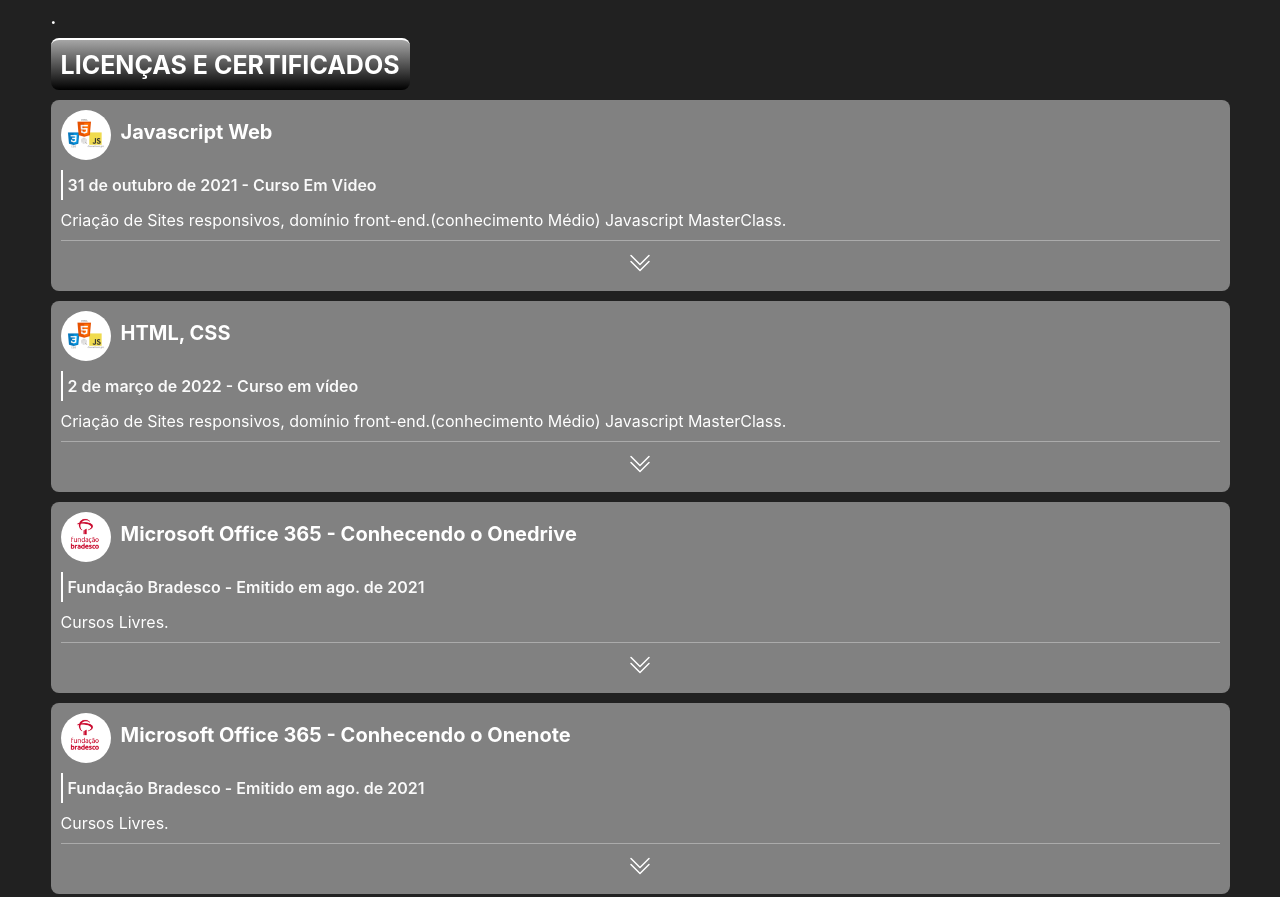
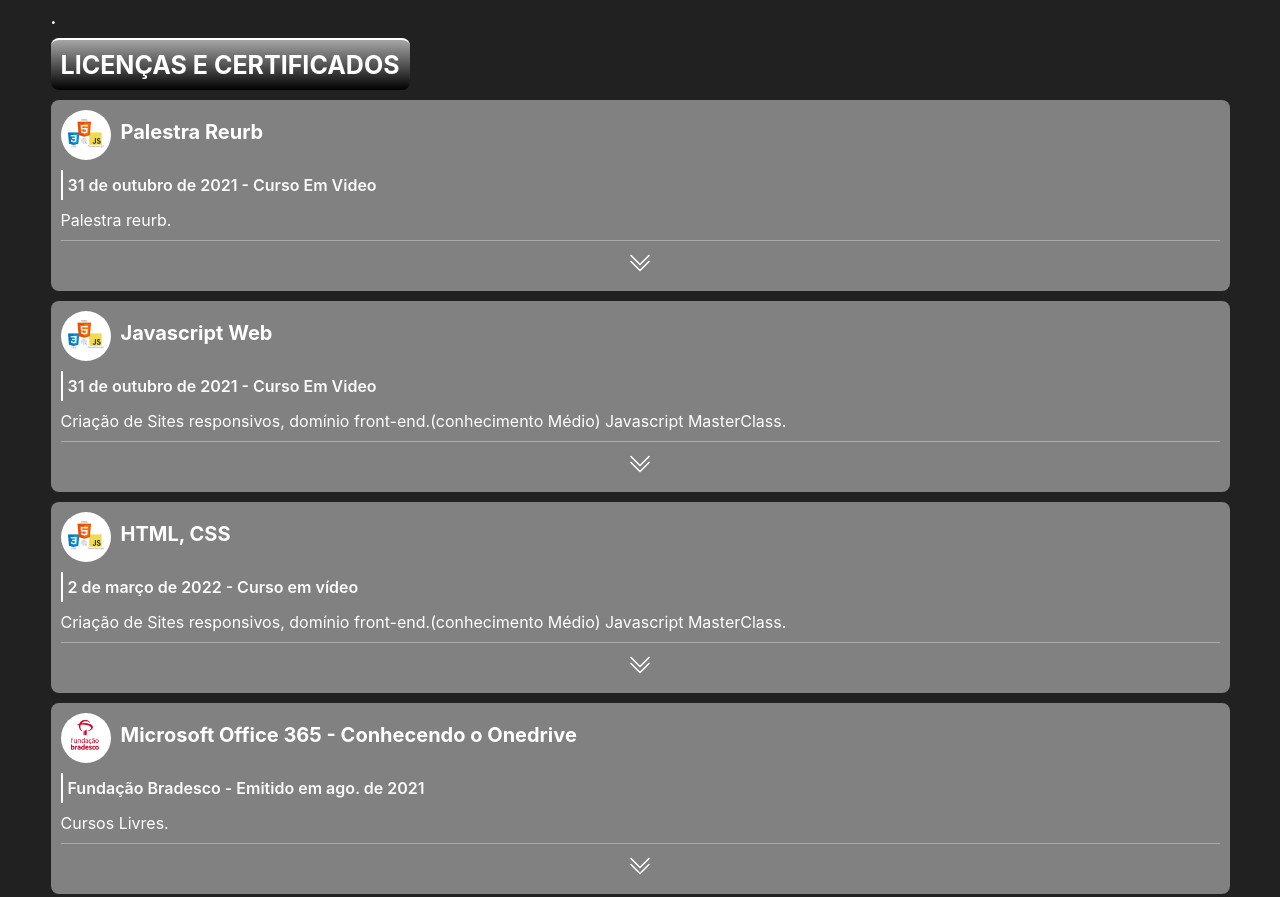
Before and after one commit to gleitons/gleitonNext, a Next.js app: page / in a window 1280 px wide. Shown: the part 4985-5882 px from the top of the page. Built offline with nearby package versions, Linux system fonts and the light colour scheme.

Commit message:
certificado

```diff
--- a/components/Objetivo.jsx
+++ b/components/Objetivo.jsx
@@ -263,6 +263,24 @@
             < BsChevronDoubleDown onClick={representanteC} />
         </>)
     }
+    /*REURB */
+    const reurb = () => {
+        setReurb(
+            <>
+                < RxDoubleArrowUp onClick={fecharReurby}  />
+                <InfoEscritas info='Autuação do processo administrativo. 2. Definição de modalidade. 3. Gravar a área/núcleo como ZEIS se Reurb-S. 4. Levantamento documental.' />
+                <InfoEscritas info='' />
+
+                <InfoEscritas info='CERTIFICADO:' />
+                <Certificados imagemC='/imagens/certificado-regularizacao-reurb-2023-gleiton-aparecido-soares-de-souza_1.png' />
+                <Certificados imagemC='/imagens/certificado-regularizacao-reurb-2023-gleiton-aparecido-soares-de-souza_2.png' />
+            </>)
+    }
+    const fecharReurby = () => {
+        setReurb(<>
+            < BsChevronDoubleDown onClick={reurb} />
+        </>)
+    }
     const [semInformacao, setInfomacao] = useState(<>< BsChevronDoubleDown onClick={semInfo} /></>)
     const [IObjetivo, setIObjetivo] = useState(<>< BsChevronDoubleDown onClick={abrirObjetivo} /></>)
 
@@ -280,6 +298,7 @@
     const [analise, setAnalise] = useState(<>< BsChevronDoubleDown onClick={abreAnalise} /></>)
     const [dWeb, setdWeb] = useState(<>< BsChevronDoubleDown onClick={desenvolvimentoW} /></>)
     const [representante, setRepresentante] = useState(<>< BsChevronDoubleDown onClick={representanteC} /></>)
+    const [reurby, setReurb] = useState(<>< BsChevronDoubleDown onClick={reurb} /></>)
 
 
     return (
@@ -541,6 +560,18 @@
 
                 <span id='licencas'>.</span>
                 <h2>LICENÇAS E CERTIFICADOS</h2>
+
+                <div className={styles.topicoDiv}>
+                    <div className={styles.flex}>
+                        <Image src={html} alt={`${NomeGleiton} `} />
+                        <h3>Palestra Reurb</h3>
+                    </div>
+                    <p className={styles.periodo}>31 de outubro de 2021 - Curso Em Video</p>
+                    <p className={styles.pDesc}>Palestra reurb.</p>
+                    <div className={styles.iconeCertificado}>
+                        {reurby}
+                    </div>
+                </div>
 
                 <div className={styles.topicoDiv}>
                     <div className={styles.flex}>
```
Also changed, not shown: public/imagens/certificado-regularizacao-reurb-2023-gleiton-aparecido-soares-de-souza_1.png (added), public/imagens/certificado-regularizacao-reurb-2023-gleiton-aparecido-soares-de-souza_2.png (added).
